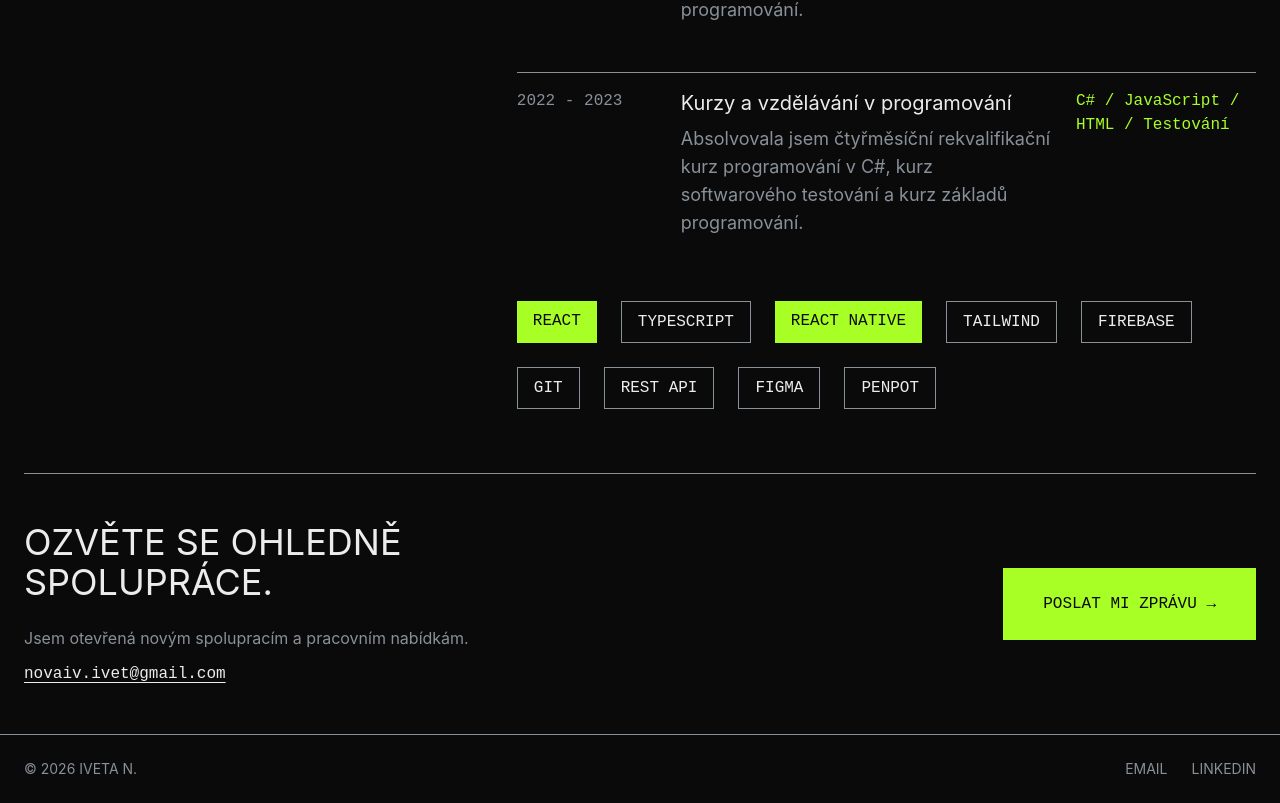
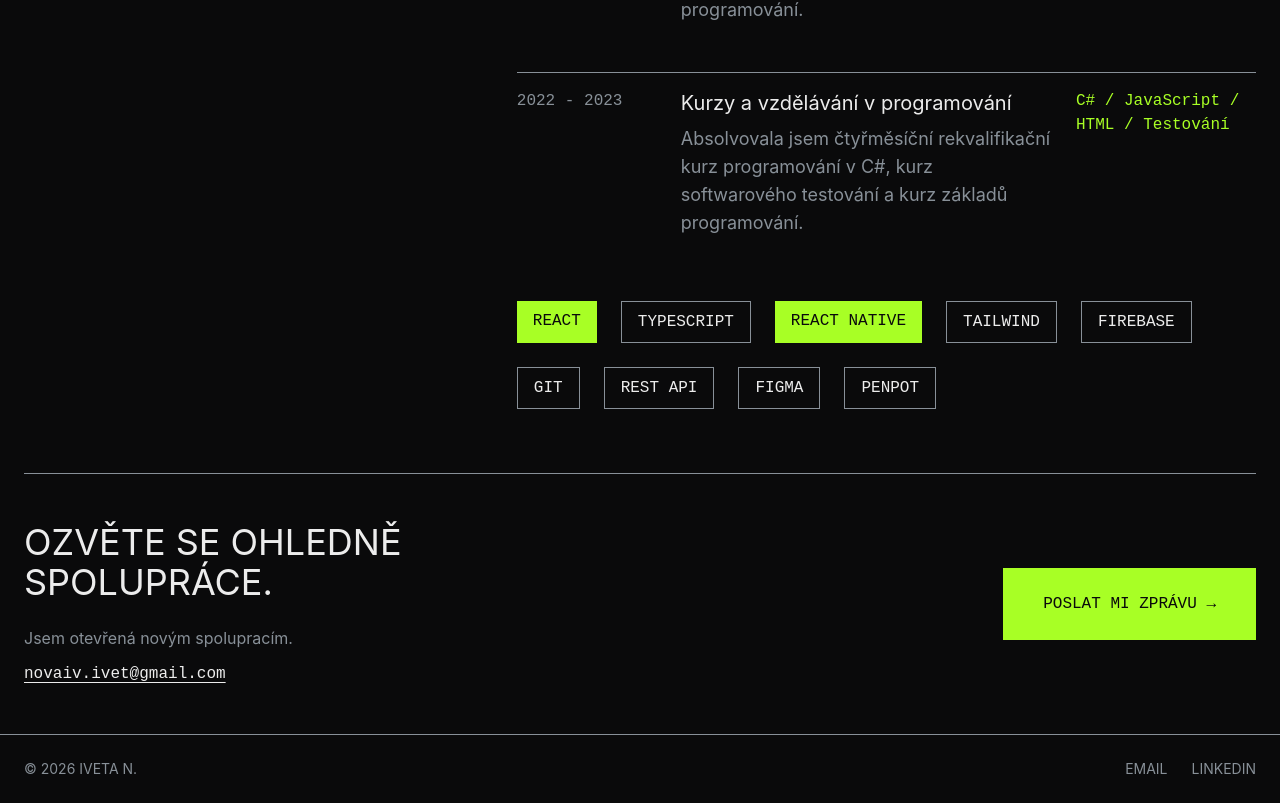
Before and after one commit to ivetanov/portfolio, a React (Vite) app: page / in a window 1280 px wide. Shown: the part 4646-5449 px from the top of the page. Built offline with nearby package versions, Linux system fonts and the light colour scheme.

Commit message:
chore: update texts

```diff
--- a/src/i18n/cs.ts
+++ b/src/i18n/cs.ts
@@ -80,7 +80,7 @@ export const cs = {
   },
   contact: {
     title: "Ozvěte se ohledně spolupráce.",
-    subtitle: "Jsem otevřená novým spolupracím a pracovním nabídkám.",
+    subtitle: "Jsem otevřená novým spolupracím.",
     getInTouch: "poslat mi zprávu",
   },
 };
--- a/src/i18n/en.ts
+++ b/src/i18n/en.ts
@@ -82,7 +82,7 @@ export const en: Translations = {
   },
   contact: {
     title: "LET'S MAKE SOMETHING USEFUL.",
-    subtitle: "Open to freelance collaborations and new job opportunities.",
+    subtitle: "Open to freelance collaborations.",
     getInTouch: "get in touch"
   },
 };
```
